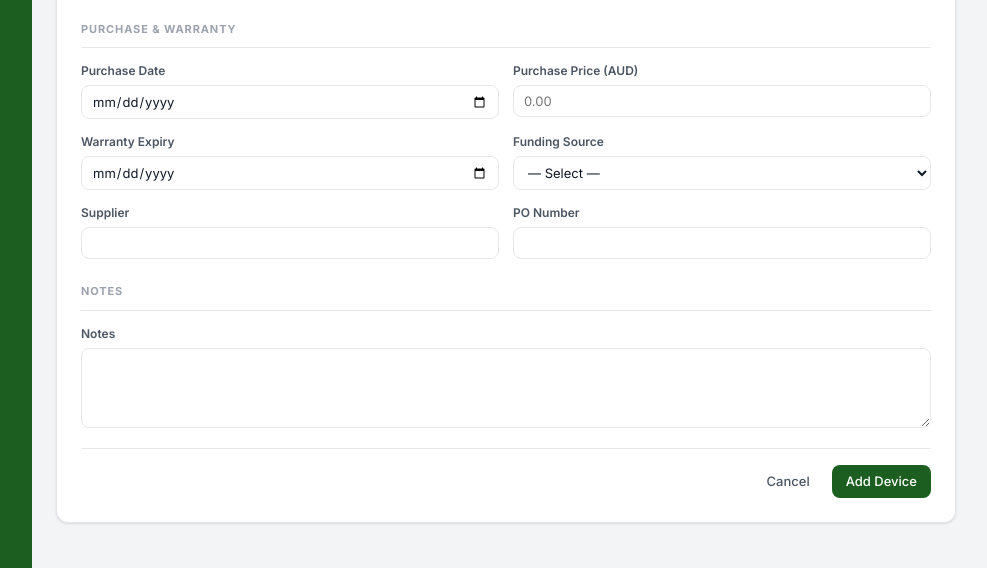
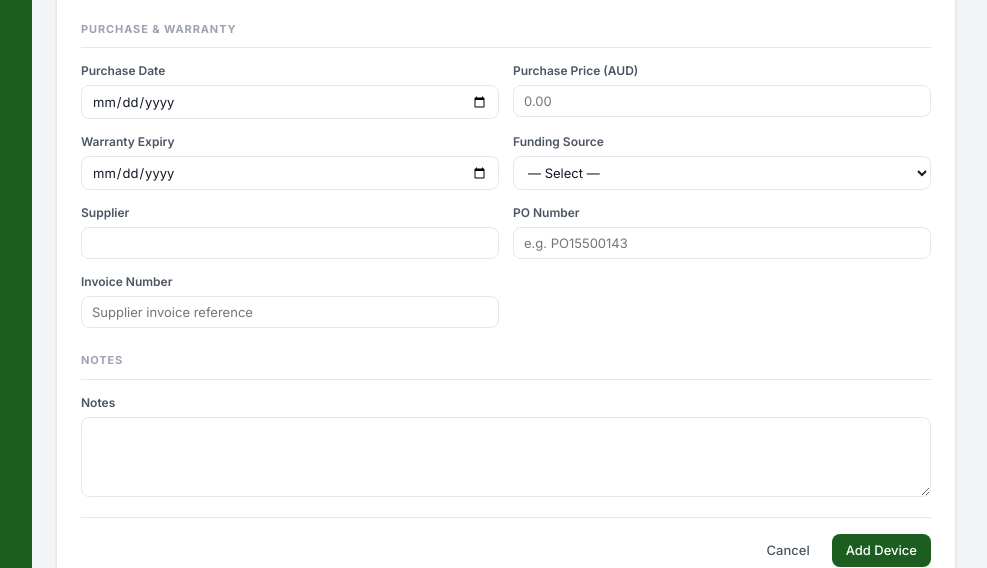
Before and after one commit to Amritak47/school-assets, a Flask app: page /devices/new in a window 1280 px wide. Shown: the part 771-1339 px from the top of the page, without its empty margins (198-1185 px from the left). Run offline with Flask 3, Linux system fonts and the light colour scheme.

Commit message:
Fix doubled make/model, clean None values, add invoice_number to devices
- display_model() helper strips duplicate make prefix when model already
  contains it (e.g. 'Dell' + 'Dell Optiplex 7400' → 'Dell Optiplex 7400')
- DB migration cleans literal 'None' strings from all device text columns
- _save_device() now stores empty strings as NULL instead of ''
- Added invoice_number field to devices table, form, and save logic
- device_form.html fields guard against displaying 'None' string values

https://claude.ai/code/session_01BcCwyawwxEcVQ4dbTMZF8L

```diff
--- a/app.py
+++ b/app.py
@@ -313,7 +313,19 @@ def fmt_currency(val):
         return str(val)
 
 
+def display_model(make, model):
+    """Return make+model string without duplicating make if model already starts with it."""
+    make = (make or '').strip()
+    model = (model or '').strip()
+    if not model:
+        return make or '—'
+    if make and model.lower().startswith(make.lower()):
+        return model
+    return f'{make} {model}' if make else model
+
+
 app.jinja_env.globals.update(
+    display_model=display_model,
     fmt_date=fmt_date,
     fmt_currency=fmt_currency,
     days_until=days_until,
@@ -616,38 +628,41 @@ def _save_device(id):
     f = request.form
     db = g.db
     vals = (
-        f.get('asset_tag','').strip(), f.get('serial_number','').strip(),
+        f.get('asset_tag','').strip() or None,
+        f.get('serial_number','').strip() or None,
         f.get('device_type',''), f.get('make',''), f.get('model','').strip(),
         f.get('assigned_to','').strip(), f.get('location',''),
         f.get('status','available'), f.get('condition','Good'),
         f.get('os_version',''), f.get('storage',''),
         f.get('purchase_date') or None, f.get('purchase_price') or None,
         f.get('warranty_expiry') or None, f.get('funding_source',''),
-        f.get('supplier','').strip(), f.get('po_number','').strip(),
-        f.get('hostname','').strip(),
+        f.get('supplier','').strip() or None,
+        f.get('po_number','').strip() or None,
+        f.get('invoice_number','').strip() or None,
+        f.get('hostname','').strip() or None,
         1 if f.get('domain_joined') else 0,
         1 if f.get('bitlocker_enabled') else 0,
         1 if f.get('mdm_enrolled') else 0,
         f.get('last_reimaged') or None,
         f.get('charger_type',''), 1 if f.get('charger_included') else 0,
         1 if f.get('case_loan') else 0,
-        f.get('notes','').strip(),
+        f.get('notes','').strip() or None,
         datetime.now().isoformat(),
     )
     if id is None:
         db.execute("""INSERT INTO devices
             (asset_tag,serial_number,device_type,make,model,assigned_to,location,
              status,condition,os_version,storage,purchase_date,purchase_price,
-             warranty_expiry,funding_source,supplier,po_number,hostname,
+             warranty_expiry,funding_source,supplier,po_number,invoice_number,hostname,
              domain_joined,bitlocker_enabled,mdm_enrolled,last_reimaged,
              charger_type,charger_included,case_loan,notes,updated_at)
-            VALUES (?,?,?,?,?,?,?,?,?,?,?,?,?,?,?,?,?,?,?,?,?,?,?,?,?,?,?)""", vals)
+            VALUES (?,?,?,?,?,?,?,?,?,?,?,?,?,?,?,?,?,?,?,?,?,?,?,?,?,?,?,?)""", vals)
     else:
         db.execute("""UPDATE devices SET
             asset_tag=?,serial_number=?,device_type=?,make=?,model=?,
             assigned_to=?,location=?,status=?,condition=?,os_version=?,storage=?,
             purchase_date=?,purchase_price=?,warranty_expiry=?,funding_source=?,
-            supplier=?,po_number=?,hostname=?,domain_joined=?,bitlocker_enabled=?,
+            supplier=?,po_number=?,invoice_number=?,hostname=?,domain_joined=?,bitlocker_enabled=?,
             mdm_enrolled=?,last_reimaged=?,charger_type=?,charger_included=?,
             case_loan=?,notes=?,updated_at=? WHERE id=?""", vals + (id,))
     db.commit()
--- a/db.py
+++ b/db.py
@@ -23,6 +23,7 @@ CREATE TABLE IF NOT EXISTS devices (
     funding_source TEXT,
     supplier TEXT,
     po_number TEXT,
+    invoice_number TEXT,
     hostname TEXT,
     domain_joined INTEGER DEFAULT 0,
     bitlocker_enabled INTEGER DEFAULT 0,
@@ -193,6 +194,7 @@ def _migrate(conn):
     migrations = [
         "ALTER TABLE invoices ADD COLUMN file_path TEXT",
         "ALTER TABLE invoices ADD COLUMN location TEXT",
+        "ALTER TABLE devices ADD COLUMN invoice_number TEXT",
     ]
     for sql in migrations:
         try:
@@ -200,6 +202,17 @@ def _migrate(conn):
             conn.commit()
         except Exception:
             pass
+
+    # Clean up literal "None" strings written by early Python str() coercion
+    none_cols = ['asset_tag', 'serial_number', 'hostname', 'assigned_to',
+                 'supplier', 'po_number', 'invoice_number', 'model',
+                 'funding_source', 'storage', 'charger_type', 'notes']
+    for col in none_cols:
+        try:
+            conn.execute(f"UPDATE devices SET {col}=NULL WHERE {col}='None'")
+        except Exception:
+            pass
+    conn.commit()
 
 
 def _seed(conn):
--- a/templates/device_form.html
+++ b/templates/device_form.html
@@ -22,15 +22,20 @@
     </div>
     <div class="form-group">
       <label>Asset Tag</label>
-      <input type="text" name="asset_tag" value="{{ device['asset_tag'] if device else '' }}" placeholder="e.g. NTS73117">
+      <input type="text" name="asset_tag"
+             value="{{ device['asset_tag'] if device and device['asset_tag'] else '' }}"
+             placeholder="e.g. NTS73117">
     </div>
     <div class="form-group">
       <label>Serial Number</label>
-      <input type="text" name="serial_number" value="{{ device['serial_number'] if device else '' }}">
+      <input type="text" name="serial_number"
+             value="{{ device['serial_number'] if device and device['serial_number'] else '' }}">
     </div>
     <div class="form-group">
       <label>Hostname / Computer Name</label>
-      <input type="text" name="hostname" value="{{ device['hostname'] if device else '' }}" placeholder="e.g. MPS-LAPTOP-001">
+      <input type="text" name="hostname"
+             value="{{ device['hostname'] if device and device['hostname'] else '' }}"
+             placeholder="e.g. MPS-LAPTOP-001">
     </div>
     <div class="form-group">
       <label>Make</label>
@@ -146,11 +151,17 @@
     </div>
     <div class="form-group">
       <label>Supplier</label>
-      <input type="text" name="supplier" value="{{ device['supplier'] if device else '' }}">
+      <input type="text" name="supplier" value="{{ device['supplier'] if device and device['supplier'] else '' }}">
     </div>
     <div class="form-group">
       <label>PO Number</label>
-      <input type="text" name="po_number" value="{{ device['po_number'] if device else '' }}">
+      <input type="text" name="po_number" value="{{ device['po_number'] if device and device['po_number'] else '' }}"
+             placeholder="e.g. PO15500143">
+    </div>
+    <div class="form-group">
+      <label>Invoice Number</label>
+      <input type="text" name="invoice_number" value="{{ device['invoice_number'] if device and device['invoice_number'] else '' }}"
+             placeholder="Supplier invoice reference">
     </div>
   </div>
 
--- a/templates/devices.html
+++ b/templates/devices.html
@@ -78,7 +78,7 @@
           {% if d['serial_number'] and d['asset_tag'] %}<br><small class="text-muted mono">{{ d['serial_number'] }}</small>{% endif %}
         </td>
         <td><span class="type-chip">{{ d['device_type'] }}</span></td>
-        <td>{{ (d['make'] or '') + ' ' + (d['model'] or '') }}<br><small class="text-muted mono">{{ d['serial_number'] if not d['asset_tag'] else '' }}</small></td>
+        <td>{{ display_model(d['make'], d['model']) }}<br><small class="text-muted mono">{{ d['serial_number'] if not d['asset_tag'] else '' }}</small></td>
         <td>{{ d['assigned_to'] or '<span class="text-muted">—</span>'|safe }}</td>
         <td>{{ d['location'] or '—' }}</td>
         <td>
```
